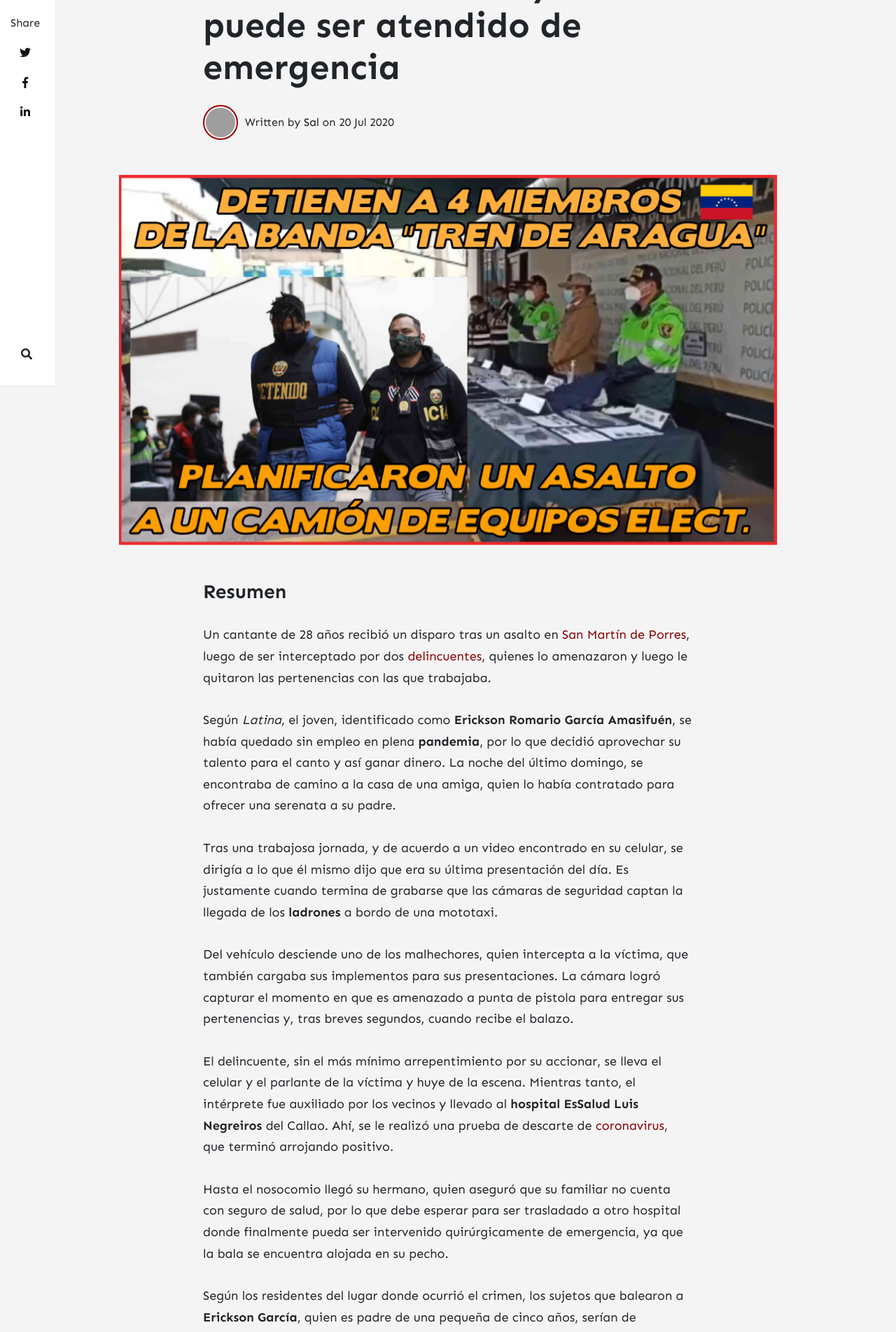
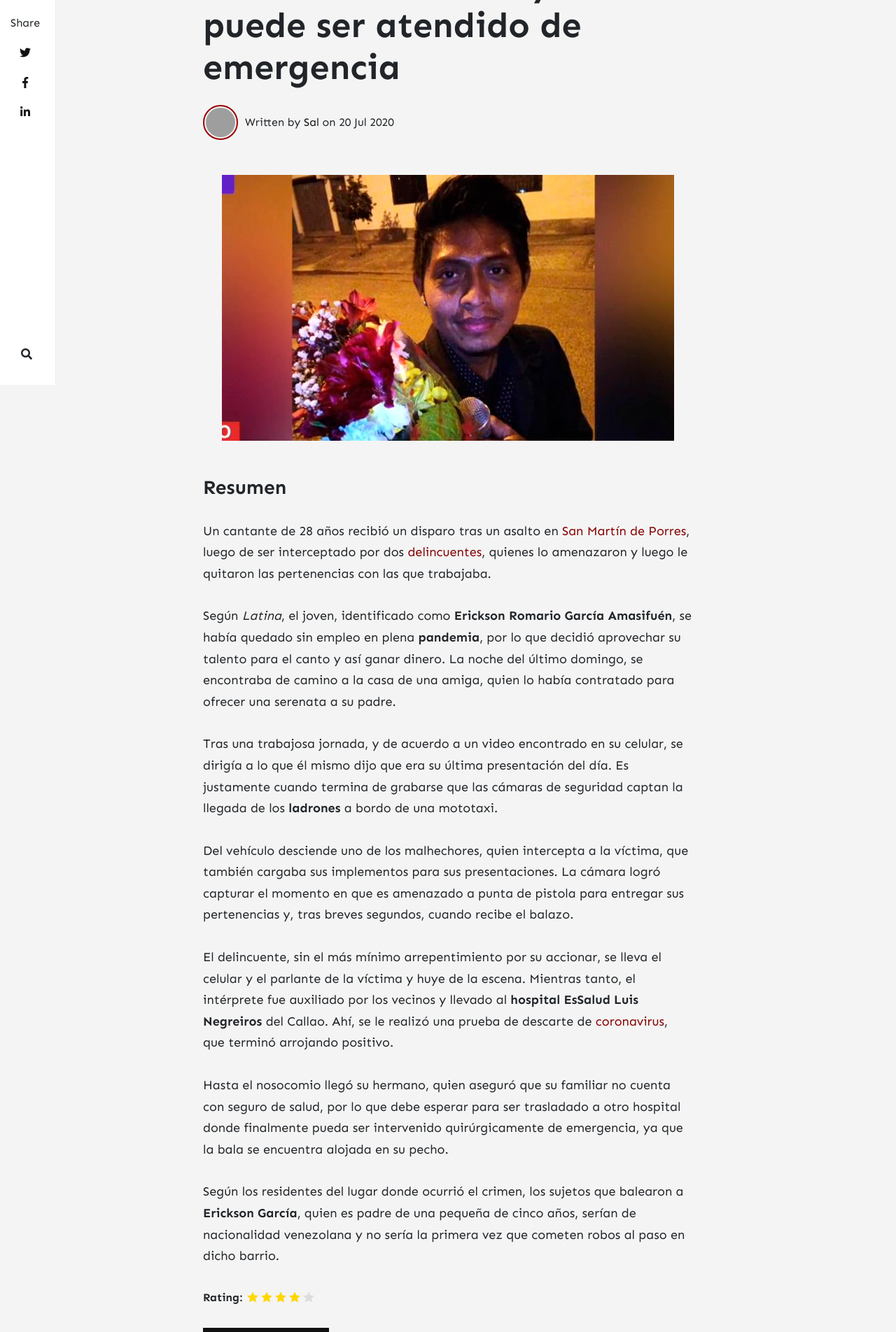
Before and after one commit to perudesperto/perudesperto.github.io, a Jekyll site: the page built from _posts/2020-07-20-venezolano-balea-a-joven-cantante-en-asalto-y-no-puede-ser-atendido-de-emergencia.md, in a window 1280 px wide. Shown: the part 350-2254 px from the top of the page at 70% size. Built offline with Jekyll 4.4.1, drawn with Linux system fonts in a browser that asks for light colours; nearby versions of some CDN libraries; comment, search, counter and statistics services are not loaded; grey boxes are pictures that could not be loaded.

Commit message:
Update from Forestry.io perudesperto updated _posts/2020-07-20-venezolano-balea-a-joven-cantante-en-asalto-y-no-puede-ser-atendido-de-emergencia.md

```diff
--- a/_posts/2020-07-20-venezolano-balea-a-joven-cantante-en-asalto-y-no-puede-ser-atendido-de-emergencia.md
+++ b/_posts/2020-07-20-venezolano-balea-a-joven-cantante-en-asalto-y-no-puede-ser-atendido-de-emergencia.md
@@ -3,7 +3,7 @@ layout: post
 date: 2020-07-20 06:08:35 +0000
 rating: 4
 title: 'Venezolano balea a joven cantante en asalto y no puede ser atendido de emergencia '
-image: "/assets/images/mini9.jpg"
+image: "/assets/images/pjievyaeg5aahgkh5gknngxwte2020-08-05.jpg"
 tags: 'venezolanos delincuencia '
 categories: []
 author: sal
```
